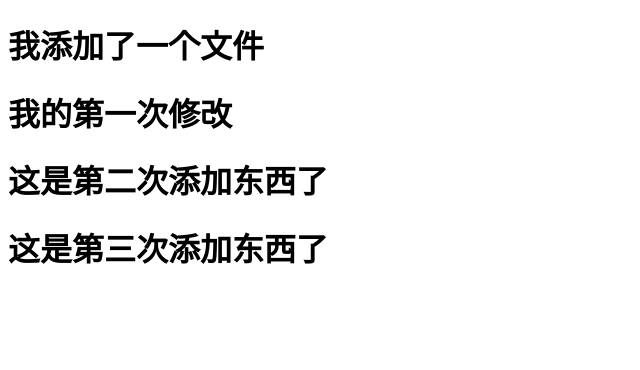
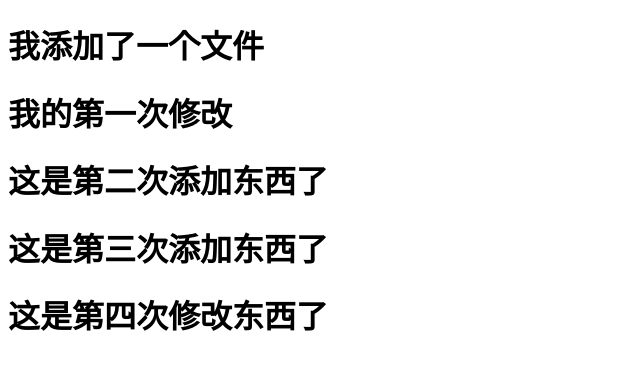
Before and after one commit to cckkzz/testgit, a plain HTML site: page index.html in a window 1280 px wide. Shown: the whole page, without its empty margins (0-640 px from the left). Drawn offline with Linux system fonts and the light colour scheme.

Commit message:
这是上次做实验没提交的东西

```diff
--- a/index.html
+++ b/index.html
@@ -9,5 +9,6 @@
 	<h1>我的第一次修改</h1>
 	<h1>这是第二次添加东西了</h1>
 	<h1>这是第三次添加东西了</h1>
+	<h1>这是第四次修改东西了</h1>
 </body>
 </html>
```
